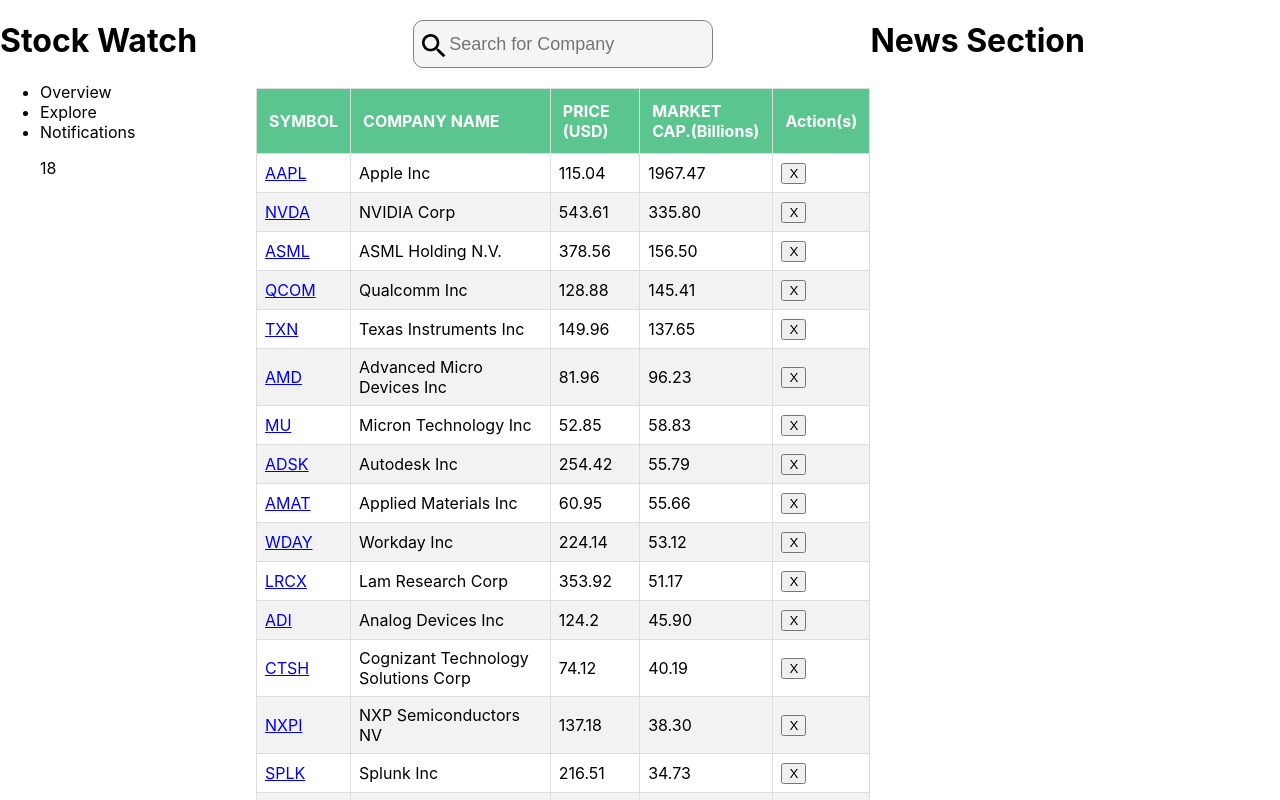
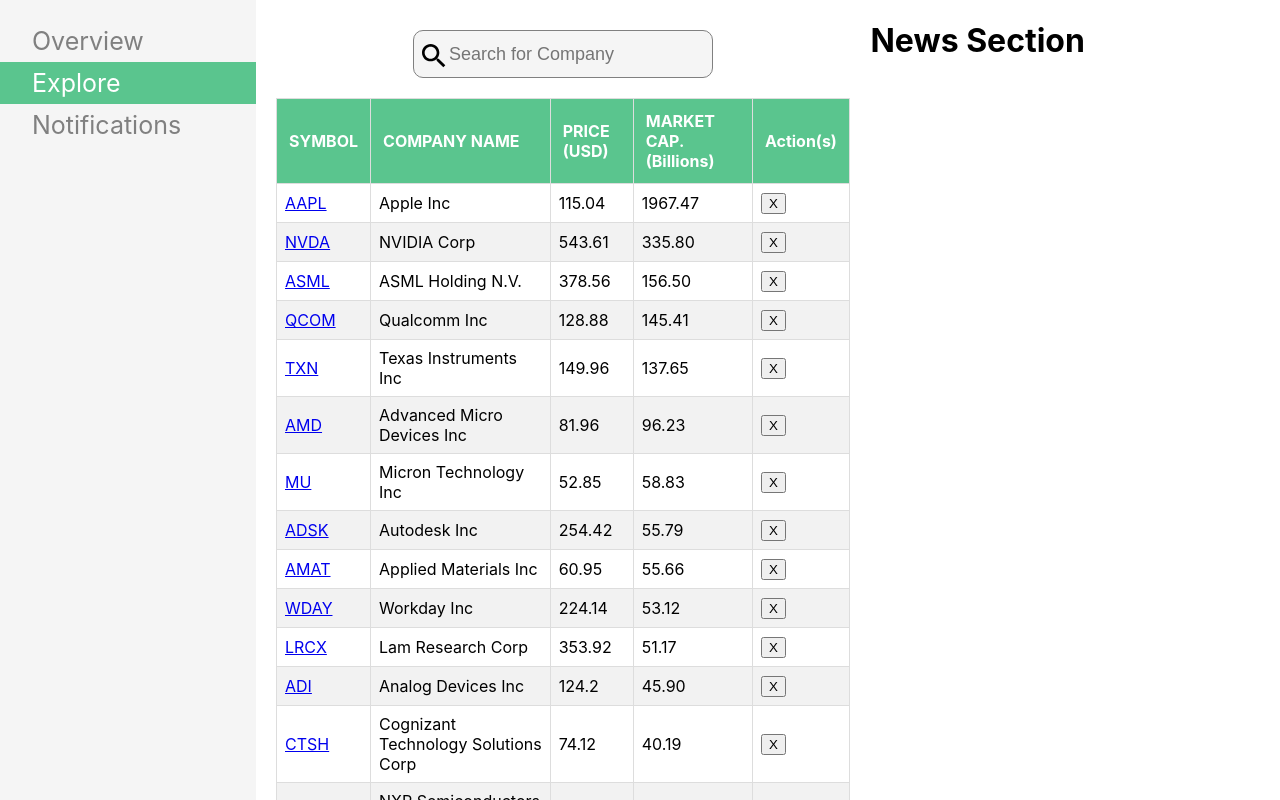
Before and after one commit to rna/stock-watch, a React (Create React App) app: page / in a window 1280 px wide. Shown: the top 800 px of the page. Built offline with nearby package versions, Linux system fonts and the light colour scheme.

Commit message:
add sidenav component and styles

```diff
--- a/src/components/SideNavComponent.js
+++ b/src/components/SideNavComponent.js
@@ -1,17 +1,10 @@
 import React from 'react';
 
 const SideNavComponent = () => (
-  <div>
-    <h1>Stock Watch</h1>
-    <ul>
-      <li>Overview</li>
-      <li>Explore</li>
-      <li>
-        Notifications
-        {' '}
-        <p>18</p>
-      </li>
-    </ul>
+  <div className="sidenav">
+    <a href="/">Overview</a>
+    <a href="/">Explore</a>
+    <a href="/">Notifications</a>
   </div>
 );
 
--- a/src/index.css
+++ b/src/index.css
@@ -15,6 +15,31 @@
     sans-serif;
   -webkit-font-smoothing: antialiased;
   -moz-osx-font-smoothing: grayscale;
+}
+
+/* News Item styles */
+
+.news-item {
+  display: flex;
+  justify-content: center;
+  align-items: center;
+}
+
+.news-item img {
+  width: 150px;
+  height: auto;
+  padding-right: 10px;
+}
+
+.news-item a {
+  text-decoration: none;
+  color: black;
+}
+
+.news-item p {
+  font-size: 14px;
+  font-weight: bold;
+  color: grey;
 }
 
 /* Stock Info Styles */
@@ -41,6 +66,8 @@
 .stock-info th {
   padding: 10px 0;
   font-size: 22px;
+  background-color: #5ac58e;
+  color: white;
 }
 
 .stock-info tr {
@@ -57,6 +84,7 @@
 
 .stock-list {
   border-collapse: collapse;
+  margin: 10px;
 }
 
 .stock-list td,
@@ -91,6 +119,26 @@
   width: 20%;
   height: 100%;
   float: left;
+  position: fixed;
+  background-color: whitesmoke;
+  z-index: 1;
+  top: 0;
+  left: 0;
+  overflow-x: hidden;
+  padding-top: 20px;
+}
+
+.sidenav a {
+  padding: 6px 6px 6px 32px;
+  text-decoration: none;
+  font-size: 25px;
+  color: gray;
+  display: block;
+}
+
+.sidenav a:nth-child(2) {
+  background-color: #5ac58e;
+  color: white;
 }
 
 .right-container {
@@ -105,9 +153,10 @@
 }
 
 .left-sub-container {
-  width: 60%;
+  width: 58%;
   height: 100%;
   float: left;
+  margin: 10px;
 }
 
 .right-sub-container {
@@ -152,31 +201,6 @@
   background-color: white;
 }
 
-/* News Item styles */
-
-.news-item {
-  display: flex;
-  justify-content: center;
-  align-items: center;
-}
-
-.news-item img {
-  width: 150px;
-  height: auto;
-  padding-right: 10px;
-}
-
-.news-item a {
-  text-decoration: none;
-  color: black;
-}
-
-.news-item p {
-  font-size: 14px;
-  font-weight: bold;
-  color: grey;
-}
-
 /* Company Profile */
 
 .company-profile {
```
